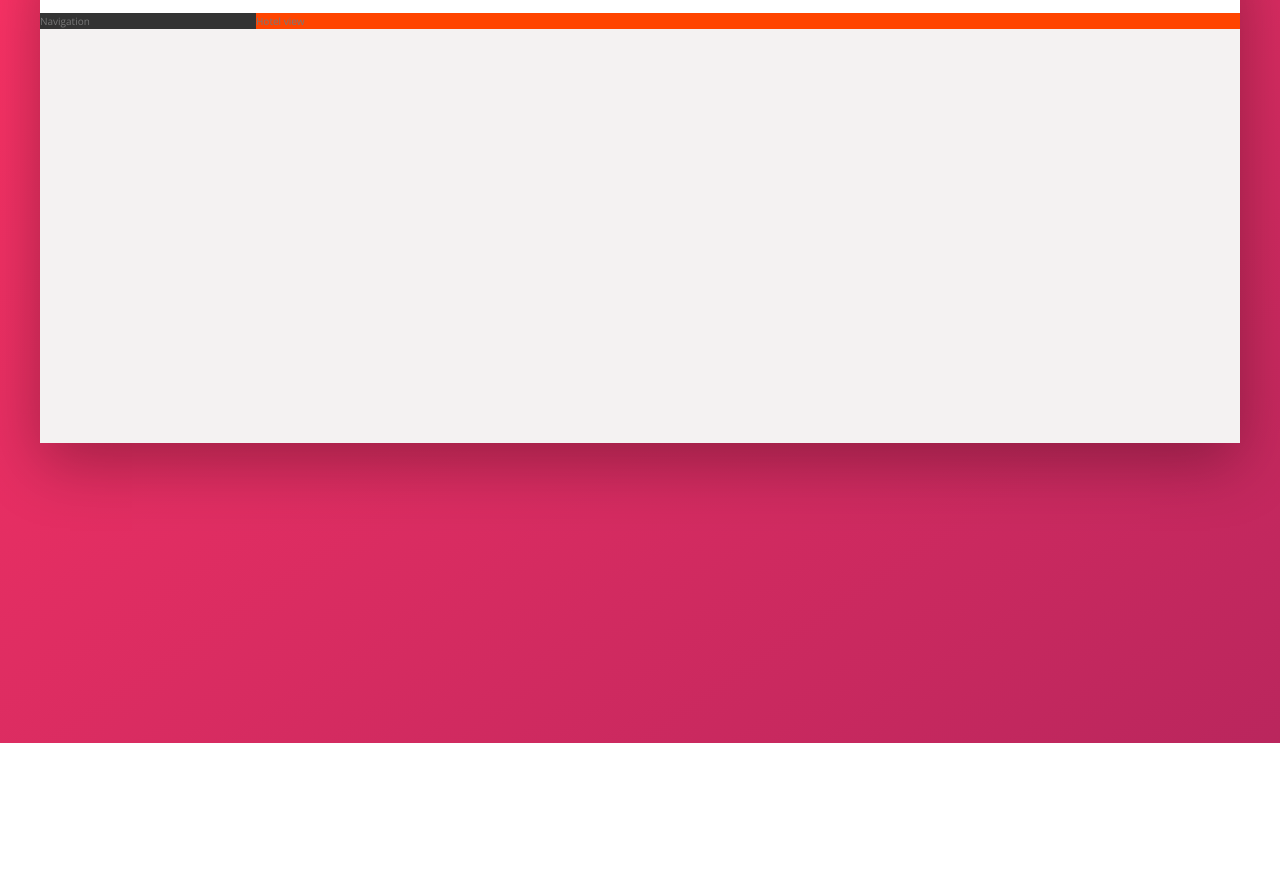
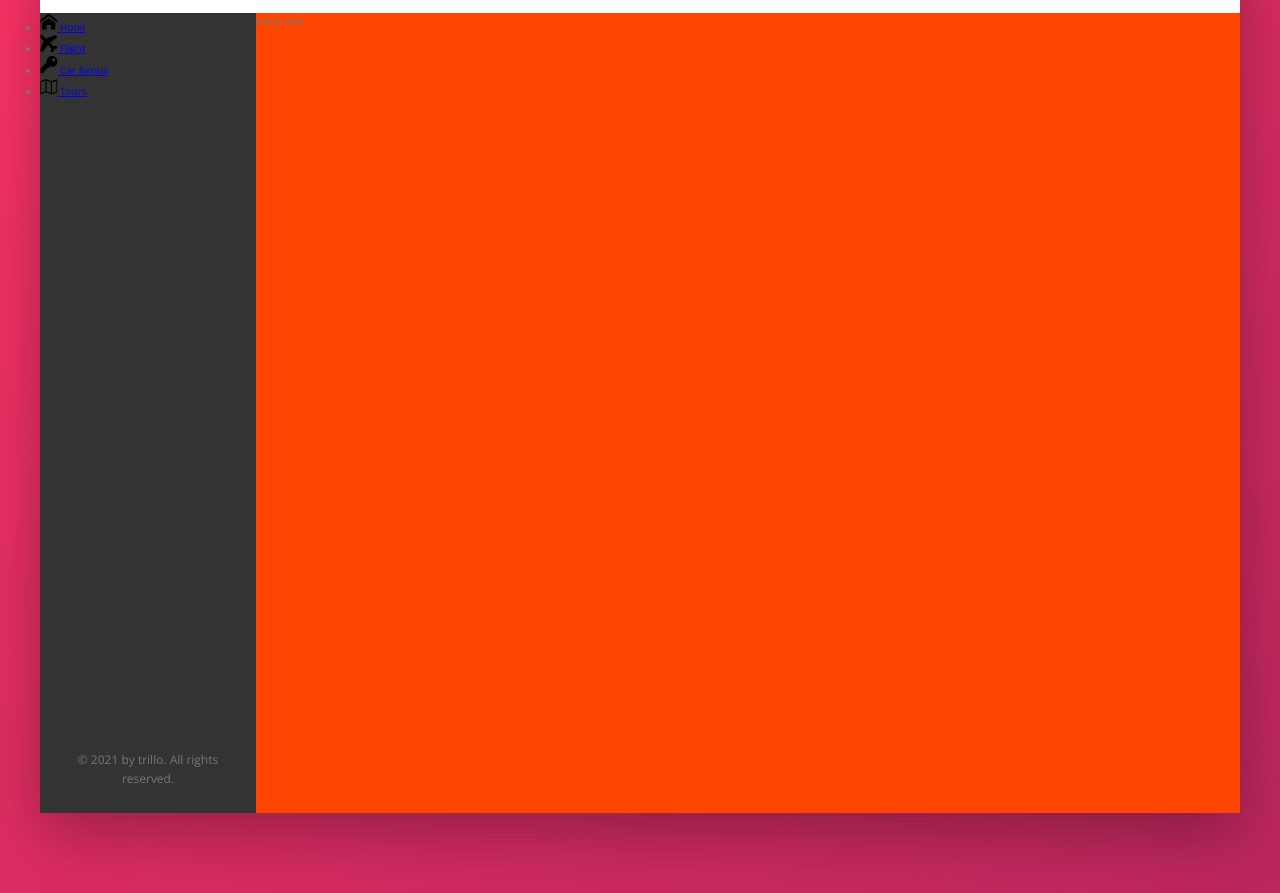
Before and after one commit to kylefarmer85/trillo, a website: page index.html in a window 1280 px wide. Shown: the part 137-1030 px from the top of the page. Before the commit the page ends 880 px from the top, so only its background shows below. Drawn offline with nearby package versions, Linux system fonts and the light colour scheme.

Commit message:
create elements in sidebar, basic styling

```diff
--- a/index.html
+++ b/index.html
@@ -47,7 +47,45 @@
 
           <div class="content">
             <nav class="sidebar">
-              Navigation
+              <ul class="side-nav">
+                <li class="side-nav__item">
+                  <a href='#' class="side-nav__link">
+                    <svg class="side-nav__icon">
+                      <use xlink:href="img/sprite.svg#icon-home"></use>
+                    </svg>
+                    <span>Hotel</span>
+                  </a>
+                </li>
+                <li class="side-nav__item">
+                  <a href='#' class="side-nav__link">
+                    <svg class="side-nav__icon">
+                      <use xlink:href="img/sprite.svg#icon-airplane"></use>
+                    </svg>
+                    <span>Flight</span>
+                  </a>
+                </li>
+                <li class="side-nav__item">
+                  <a href='#' class="side-nav__link">
+                    <svg class="side-nav__icon">
+                      <use xlink:href="img/sprite.svg#icon-key"></use>
+                    </svg>
+                    <span>Car Rental</span>
+                  </a>
+                </li>
+                <li class="side-nav__item">
+                  <a href='#' class="side-nav__link">
+                    <svg class="side-nav__icon">
+                      <use xlink:href="img/sprite.svg#icon-map2"></use>
+                    </svg>
+                    <span>Tours</span>
+                  </a>
+                </li>
+              </ul>
+
+              <div class="legal">
+                &copy; 2021 by trillo. All rights reserved.
+              </div>
+
             </nav>
             <main class="hotel-view">
               Hotel view
--- a/sass/_components.scss
+++ b/sass/_components.scss
@@ -111,3 +111,27 @@
     margin-right: 1rem;
   }
 }
+
+// SIDE NAVIGATION //
+
+.side-nav {
+  &__item {
+  }
+
+  &__link {
+  }
+
+  &__icon {
+    width: 1.75rem;
+    height: 1.75rem;
+  }
+}
+
+// LEGAL TEXT //
+
+.legal {
+  font-size: 1.2rem;
+  color: var(--color-grey-light4);
+  text-align: center;
+  padding: 2.5rem;
+}
--- a/sass/_layout.scss
+++ b/sass/_layout.scss
@@ -25,10 +25,16 @@
 .sidebar {
   background-color: var(--color-grey-dark-1);
   flex: 0 0 18%;
+  display: flex;
+  flex-direction: column;
+  justify-content: space-between;
 }
 
 .hotel-view {
   background-color: #fff;
+  //testing purposes
   background-color: orangered;
+  height: 80rem;
+
   flex: 1;
 }
```
Also changed, not shown: css/style.css.
